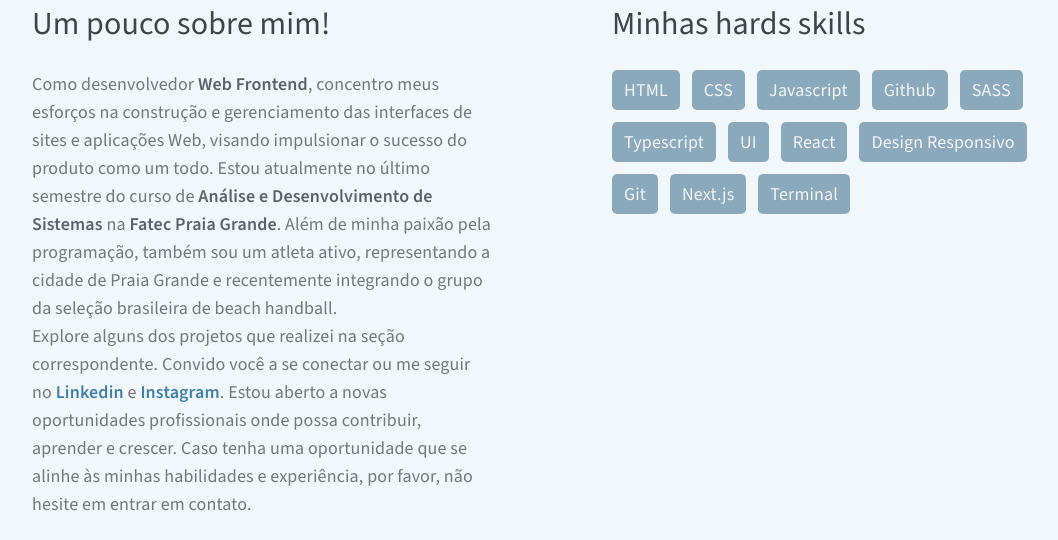
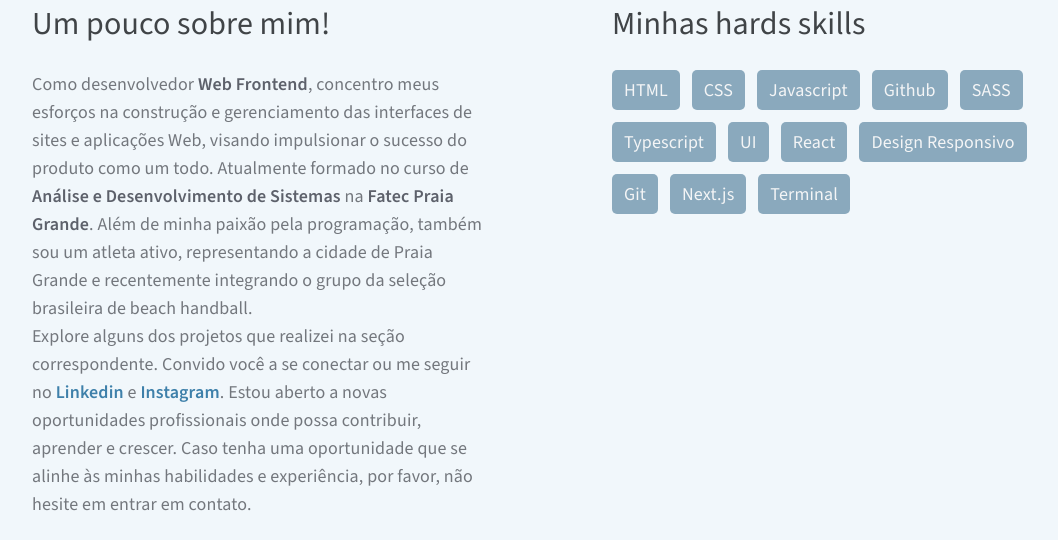
Before and after one commit to KLusvarghi/Portifolio, a Next.js app: page /components/AboutMe in a window 1280 px wide. Shown: the part 412-952 px from the top of the page, without its empty margins (88-1146 px from the left). Built offline with nearby package versions, Linux system fonts and the light colour scheme; no server answers.

Commit message:
atualização da descricao no about

```diff
--- a/pages/components/AboutMe/index.tsx
+++ b/pages/components/AboutMe/index.tsx
@@ -62,7 +62,7 @@ export default function AboutMe() {
                 <span className={styles.bold}>Web Frontend</span>, concentro
                 meus esforços na construção e gerenciamento das interfaces de
                 sites e aplicações Web, visando impulsionar o sucesso do produto
-                como um todo. Estou atualmente no último semestre do curso de{' '}
+                como um todo. Atualmente formado no curso de{' '}
                 <span className={styles.bold}>
                   Análise e Desenvolvimento de Sistemas
                 </span>{' '}
```
